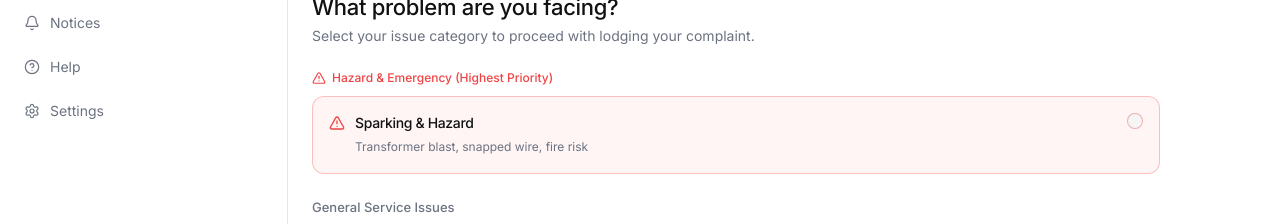
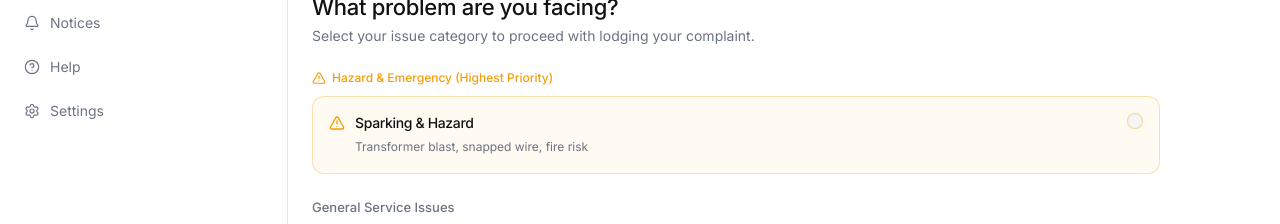
Before and after one commit to Sau-2003V/electric-department-gov-website-redesign, a Next.js app: page /complaints/new in a window 1280 px wide. Shown: the part 221-445 px from the top of the page. Built offline with nearby package versions, Linux system fonts and the light colour scheme; no server answers.

Commit message:
Update Step1SelectIssue.jsx

```diff
--- a/src/app/(consumer)/complaints/new/_components/Step1SelectIssue.jsx
+++ b/src/app/(consumer)/complaints/new/_components/Step1SelectIssue.jsx
@@ -3,7 +3,6 @@
 import { ArrowRight, Check, AlertTriangle, Clock } from "lucide-react";
 import { ISSUES } from "./constants";
 import { Button } from "@/components/ui/button";
-import { Badge } from "@/components/ui/badge";
 import { cn } from "@/lib/utils";
 
 export function Step1SelectIssue({
@@ -30,7 +29,7 @@ export function Step1SelectIssue({
       {/* Hazardous & Emergency Section */}
       {emergencyIssues.length > 0 && (
         <div className="space-y-2.5">
-          <div className="text-error flex items-center gap-1.5 text-xs font-medium">
+          <div className="text-warning flex items-center gap-1.5 text-xs font-medium">
             <AlertTriangle className="size-3.5 shrink-0" />
             <span>Hazard & Emergency (Highest Priority)</span>
           </div>
@@ -55,17 +54,12 @@ export function Step1SelectIssue({
                     "group focus-visible:ring-ring relative flex cursor-pointer flex-col justify-between rounded-lg border p-4 text-left transition-all duration-150 select-none focus-visible:ring-2 focus-visible:outline-none active:scale-[0.98]",
                     isSelected
                       ? "border-primary bg-primary text-on-primary shadow-subtle"
-                      : "border-error/30 bg-error/5 text-ink hover:border-error/50 hover:bg-error/10"
+                      : "border-warning/30 bg-warning/5 text-ink hover:border-warning/50 hover:bg-warning/10"
                   )}
                 >
                   <div className="flex items-start justify-between gap-3">
                     <div className="flex items-start gap-2.5">
-                      <AlertTriangle
-                        className={cn(
-                          "mt-0.5 size-4 shrink-0",
-                          isSelected ? "text-warning" : "text-error"
-                        )}
-                      />
+                      <AlertTriangle className="text-warning mt-0.5 size-4 shrink-0" />
                       <div>
                         <div className="flex flex-wrap items-center gap-2">
                           <h3
@@ -93,7 +87,7 @@ export function Step1SelectIssue({
                         "flex size-4 shrink-0 items-center justify-center rounded-full border transition-all duration-150",
                         isSelected
                           ? "border-brand-accent bg-brand-accent text-white"
-                          : "border-error/40 bg-surface-card group-hover:border-error"
+                          : "border-warning/40 bg-surface-card group-hover:border-warning"
                       )}
                     >
                       {isSelected && (
```
